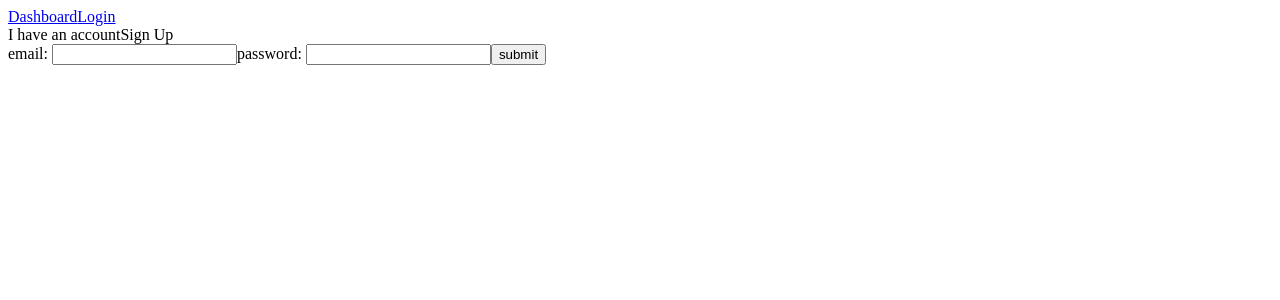
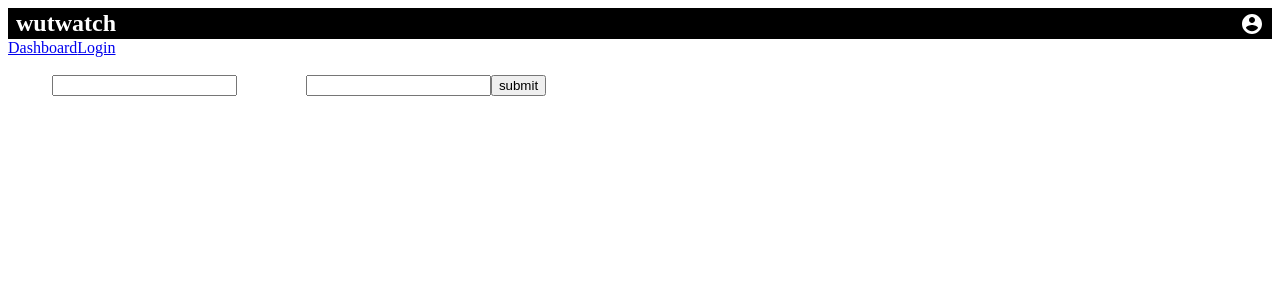
Before and after one commit to alisazhou/wutwatch, a React app in the folder frontend/: page /login in a window 1280 px wide. Shown: the top 300 px of the page. Built offline with nearby package versions, Linux system fonts and the light colour scheme; the HTML template or start-up script is replaced by a standard one.

Commit message:
remove material-ui, have rudimentary navbar

```diff
--- a/frontend/package.json
+++ b/frontend/package.json
@@ -7,7 +7,6 @@
     "babel-runtime": "^6.23.0",
     "classnames": "^2.2.5",
     "lodash": "^4.17.4",
-    "material-ui": "^0.20.0",
     "moment": "^2.20.1",
     "react": "^15.4.2",
     "react-dom": "^15.4.2",
--- a/frontend/src/app.jsx
+++ b/frontend/src/app.jsx
@@ -1,7 +1,7 @@
 import React from 'react';
+import _ from 'lodash';
 import { Provider } from 'react-redux';
 import { BrowserRouter as Router } from 'react-router-dom';
-import MuiThemeProvider from 'material-ui/styles/MuiThemeProvider';
 
 import store from './state/store';
 import HomePage from './components/HomePage/HomePage';
@@ -10,13 +10,11 @@
 class App extends React.Component {
     render() {
         return (
-            <MuiThemeProvider>
-                <Provider store={store}>
-                    <Router>
-                        <HomePage />
-                    </Router>
-                </Provider>
-            </MuiThemeProvider>
+            <Provider store={store}>
+                <Router>
+                    <HomePage />
+                </Router>
+            </Provider>
         );
     }
 }
--- a/frontend/src/components/HomePage/HomePage.jsx
+++ b/frontend/src/components/HomePage/HomePage.jsx
@@ -1,14 +1,21 @@
 import React from 'react';
 import { Link, Route, Switch } from 'react-router-dom';
 
+import Dashboard from './Dashboard';
 import LoginPage from './LoginPage';
-import Dashboard from './Dashboard';
+import Navbar from '../Navbar/Navbar';
 
+
+const style = {
+    color: '#ffffff',
+};
 
 class HomePage extends React.Component {
     render() {
+
         return (
-            <div>
+            <div style={style}>
+                <Navbar />
                 <Link to="/">Dashboard</Link>
                 <Link to="/login">Login</Link>
                 <Switch>
--- /dev/null
+++ b/frontend/src/components/IconWrapper.jsx
@@ -0,0 +1,22 @@
+import React from 'react';
+
+import { textNormal } from './cssConstants';
+
+
+const IconWrapper = props => {
+    const style = {
+        cursor: 'pointer',
+        display: 'inline-block',
+        height: '24px',
+        width: '24px',
+        ...props.style,
+    };
+
+    return (
+        <div style={style}>
+            {props.children}
+        </div>
+    );
+};
+
+export default IconWrapper;
--- /dev/null
+++ b/frontend/src/components/Navbar/AccountCircleIcon.jsx
@@ -0,0 +1,30 @@
+import React from 'react';
+
+import { textNormal } from '../cssConstants';
+import IconWrapper from '../IconWrapper';
+
+
+const AccountCircleSvg = props => (
+    <svg fill={props.fill} height="24" viewBox="0 0 24 24" width="24" xmlns="http://www.w3.org/2000/svg">
+        <path d="M12 2C6.48 2 2 6.48 2 12s4.48 10 10 10 10-4.48 10-10S17.52 2 12 2zm0 3c1.66 0 3 1.34 3 3s-1.34 3-3 3-3-1.34-3-3 1.34-3 3-3zm0 14.2c-2.5 0-4.71-1.28-6-3.22.03-1.99 4-3.08 6-3.08 1.99 0 5.97 1.09 6 3.08-1.29 1.94-3.5 3.22-6 3.22z"/>
+        <path d="M0 0h24v24H0z" fill="none"/>
+    </svg>
+);
+
+const style = {
+    float: 'right',
+    marginTop: '2px',
+};
+
+const AccountCircleIcon = props => {
+    const normalFill = textNormal;
+
+    // TODO: change fill on hover
+    return (
+        <IconWrapper style={style}>
+            <AccountCircleSvg fill={normalFill} />
+        </IconWrapper>
+    )
+};
+
+export default AccountCircleIcon;
--- /dev/null
+++ b/frontend/src/components/Navbar/Navbar.jsx
@@ -0,0 +1,23 @@
+import React from 'react';
+
+import AccountCircleIcon from './AccountCircleIcon';
+import { backgroundAccent, typographyTitle } from '../cssConstants';
+
+
+const style = {...typographyTitle,
+    background: backgroundAccent,
+    padding: '2px 8px',
+};
+
+class Navbar extends React.Component {
+    render() {
+        return (
+            <div style={style}>
+                wutwatch
+                <AccountCircleIcon />
+            </div>
+        );
+    }
+}
+
+export default Navbar;
--- /dev/null
+++ b/frontend/src/components/cssConstants.js
@@ -0,0 +1,23 @@
+const backgroundNormal = '#303030';
+const backgroundAccent = '#000000';
+
+const textNormal = '#ffffff';
+
+const typographyBody1 = {
+    color: textNormal,
+    fontFamily: 'Raleway, sans-serif',
+};
+
+const typographyTitle = {
+    color: textNormal,
+    fontFamily: 'Playfair Display, serif',
+    fontSize: '1.5em',
+    fontWeight: 700,
+};
+
+export {
+    backgroundNormal, backgroundAccent,
+    textNormal,
+    typographyBody1,
+    typographyTitle,
+};
```
Also changed, not shown: 1 other file (tests, documents, lock files or other folders).
